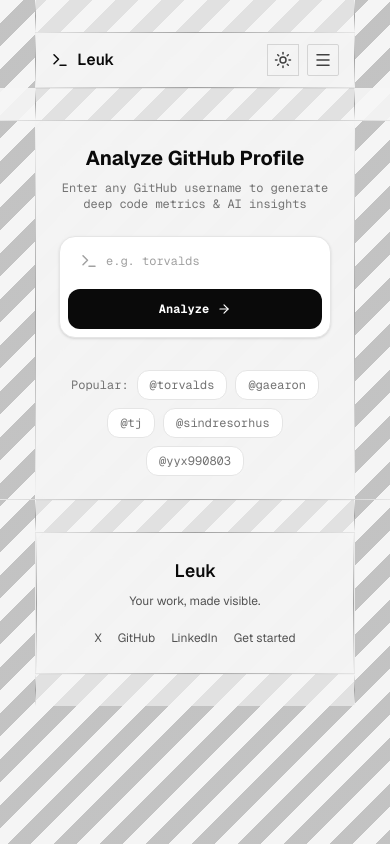
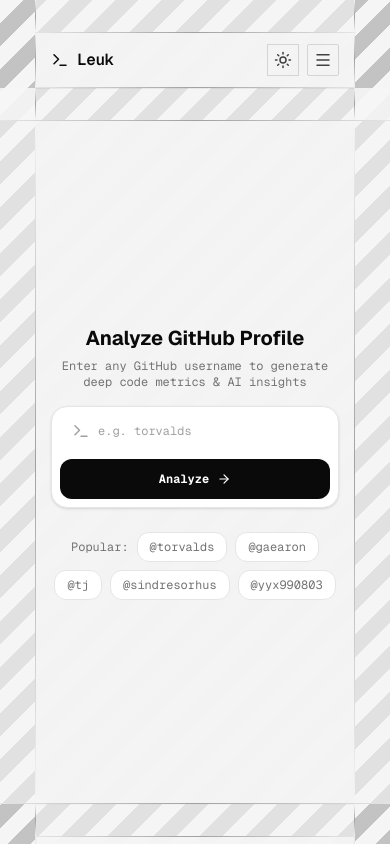
Before and after one commit to rishavvrajj/leuk, a Next.js app: page /analyze in a window 390 px wide. Shown: the top 844 px of the page. Built offline with nearby package versions, Linux system fonts and the light colour scheme.

Commit message:
refactor(responsiveness): enhance layout and styling for Analyze and Compare pages, improve responsiveness

```diff
--- a/app/analyze/page.tsx
+++ b/app/analyze/page.tsx
@@ -23,7 +23,7 @@
   const suggestions = ["torvalds", "gaearon", "tj", "sindresorhus", "yyx990803"];
 
   return (
-    <main className="relative flex w-full flex-col items-center min-h-screen bg-neutral-100 dark:bg-neutral-950 font-sans">
+    <main className="relative flex w-full flex-col items-center bg-neutral-100 dark:bg-neutral-950 font-sans">
       <Pattern />
 
       <div className="z-10 flex w-full flex-col items-center">
@@ -33,9 +33,13 @@
         </div>
 
         <SectionSeparator />
-        <SectionShell className="flex items-center w-full" contentClassName="flex items-center justify-center p-6 sm:p-12 w-full">
-          <div className="max-w-xl w-full mx-auto space-y-6">
-            <div className="text-center space-y-2">
+        <SectionShell
+          containerClassName="h-[calc(100vh-10rem)] w-full"
+          className="flex w-full h-full"
+          contentClassName="mx-auto flex w-full max-w-6xl items-center justify-center px-4 sm:px-6 lg:px-8"
+        >
+          <div className="max-w-xl w-full mx-auto space-y-4 sm:space-y-6">
+            <div className="text-center space-y-1.5 sm:space-y-2">
               <h2 className="text-xl sm:text-2xl font-bold text-neutral-950 dark:text-white font-sans">
                 Analyze GitHub Profile
               </h2>
--- a/app/compare/page.tsx
+++ b/app/compare/page.tsx
@@ -28,17 +28,21 @@
   ];
 
   return (
-    <main className="relative flex w-full flex-col items-center min-h-screen bg-neutral-100 dark:bg-neutral-950 font-sans">
+    <main className="relative flex w-full flex-col items-center overflow-hidden bg-neutral-100 dark:bg-neutral-950 font-sans">
       <Pattern />
 
-      <div className="z-10 flex w-full flex-col items-center">
+      <div className="z-10 flex w-full h-full flex-col items-center">
         <div>
           <SectionSeparator />
           <AnalyticsNavBar />
         </div>
 
         <SectionSeparator />
-        <SectionShell className="flex items-center w-full" contentClassName="flex items-center justify-center p-6 sm:p-12 w-full">
+        <SectionShell
+          containerClassName="h-[calc(100vh-10rem)] w-full"
+          className="flex w-full h-full"
+          contentClassName="mx-auto flex w-full max-w-6xl items-center justify-center px-4 sm:px-6 lg:px-8"
+        >
           <div className="max-w-2xl w-full mx-auto space-y-6">
             <div className="text-center space-y-2">
               <h2 className="text-xl sm:text-2xl font-bold text-neutral-950 dark:text-white font-sans">
```
